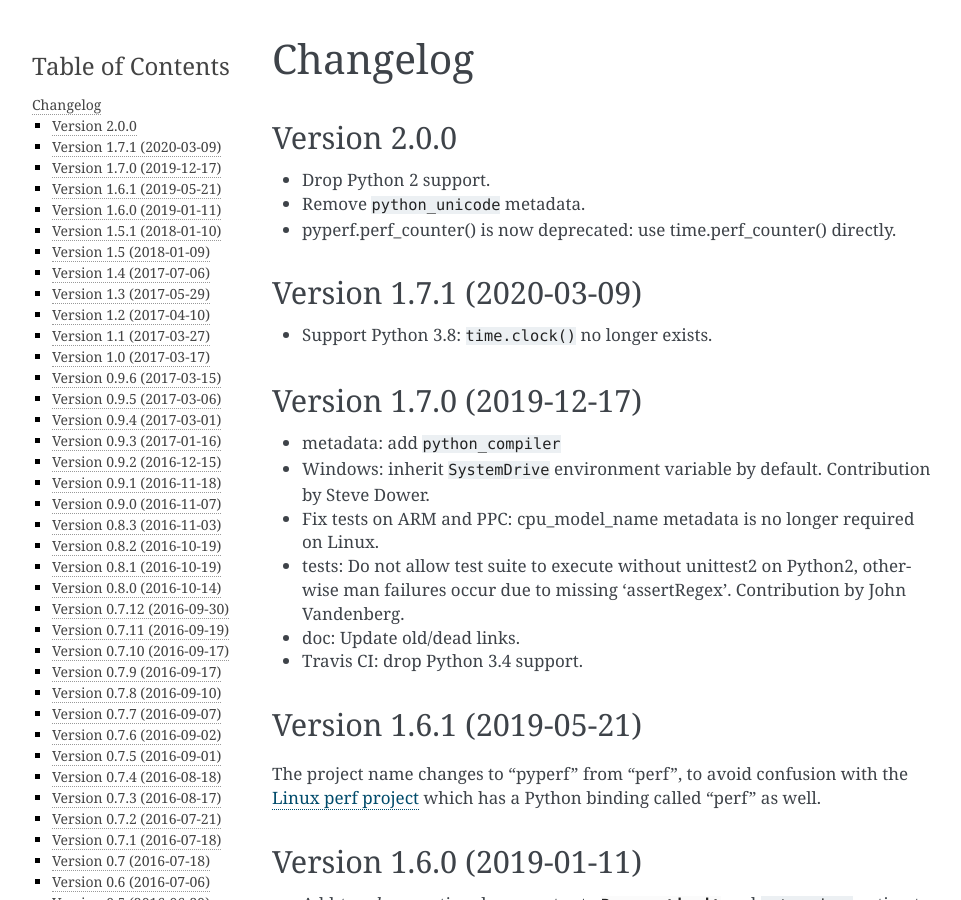
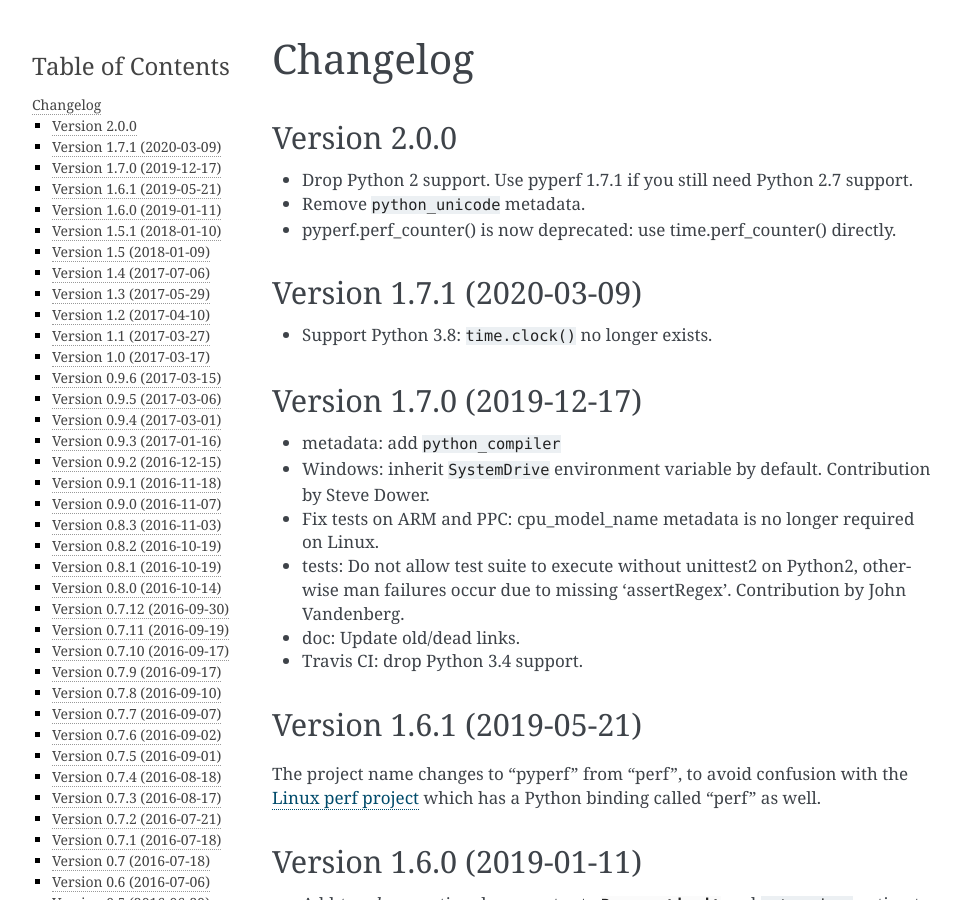
Before and after one commit to psf/pyperf, a Sphinx documentation site: the page built from doc/changelog.rst, in a window 1280 px wide and 900 px high. Shown: the whole window, without its empty margins (148-1109 px from the left). Built offline with Sphinx 7.4.7, drawn with Linux system fonts in a browser that asks for light colours.

Commit message:
Suggest to use pyperf 1.7.1 for Python 2

```diff
--- a/doc/changelog.rst
+++ b/doc/changelog.rst
@@ -4,7 +4,8 @@
 Version 2.0.0
 -------------
 
-* Drop Python 2 support.
+* Drop Python 2 support. Use pyperf 1.7.1 if you still need Python 2.7
+  support.
 * Remove ``python_unicode`` metadata.
 * pyperf.perf_counter() is now deprecated: use time.perf_counter() directly.
 
```
